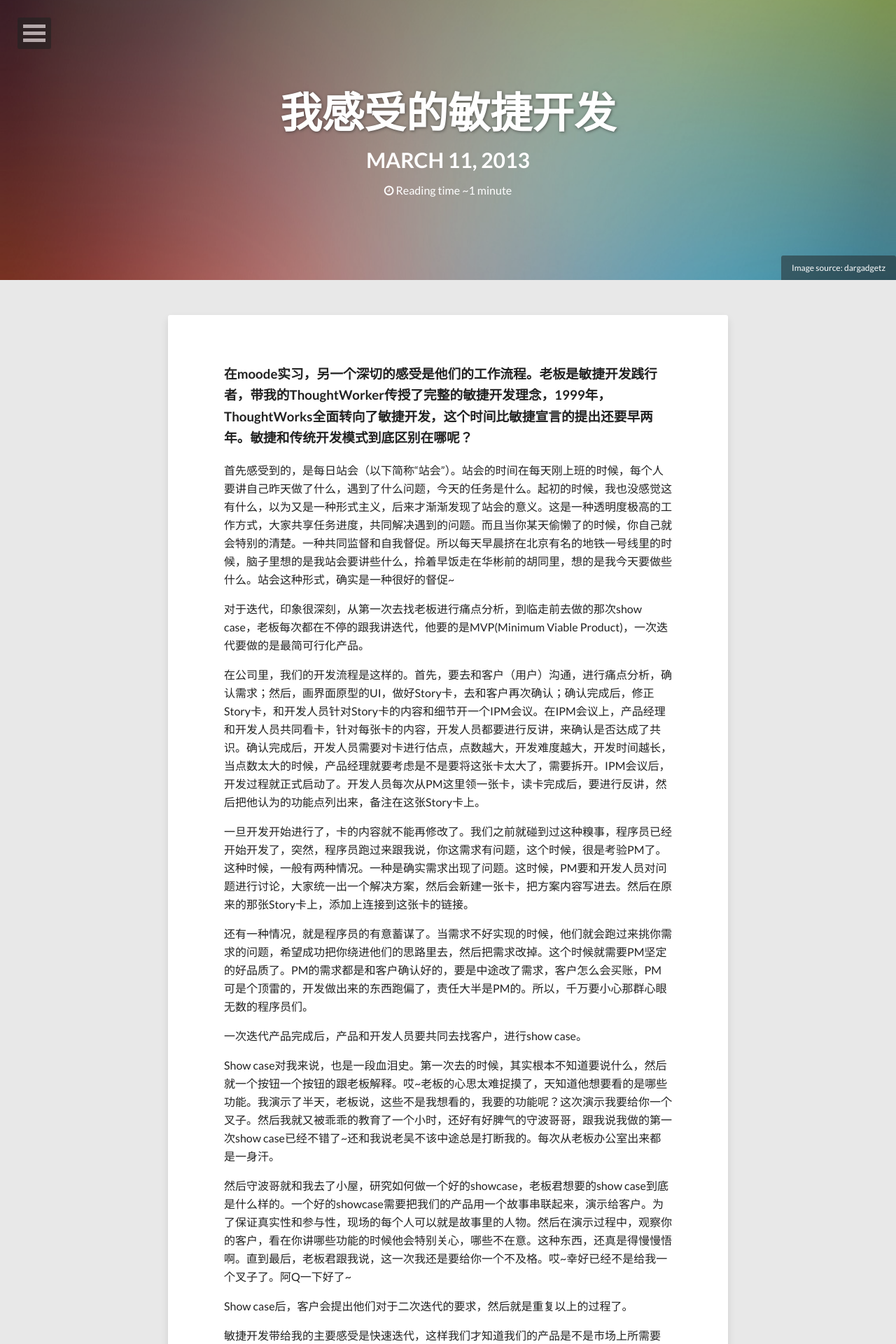
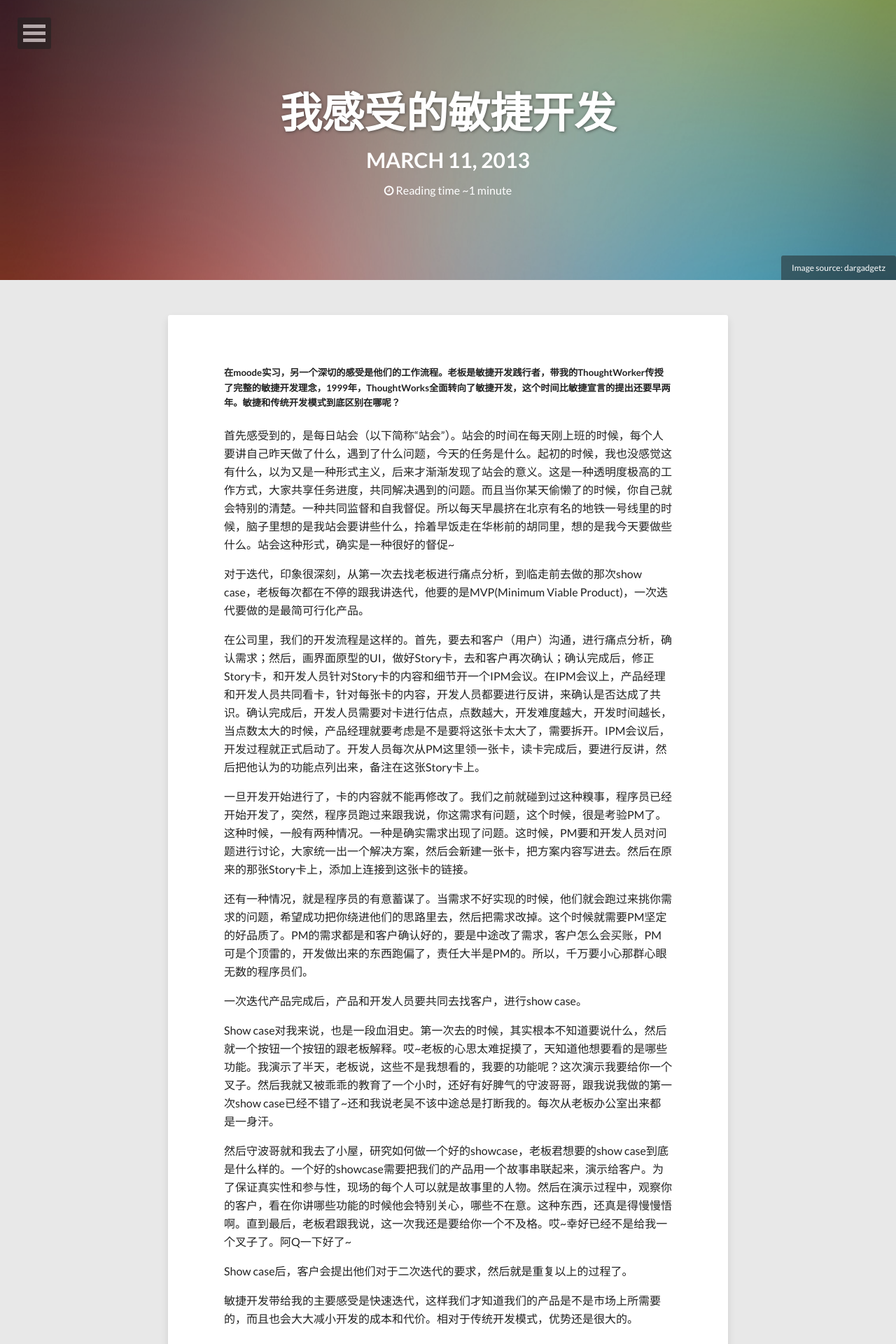
Before and after one commit to EnidYin/EnidYin.github.io, a Jekyll site: the page built from _posts/2013-03-11-My-Understandings-about-Agile.md, in a window 1280 px wide. Shown: the top 1920 px of the page at 70% size. Built offline with Jekyll 4.4.1, drawn with Linux system fonts in a browser that asks for light colours; nearby versions of some CDN libraries; comment, search, counter and statistics services are not loaded.

Commit message:
font-size

```diff
--- a/_posts/2013-03-11-My-Understandings-about-Agile.md
+++ b/_posts/2013-03-11-My-Understandings-about-Agile.md
@@ -13,7 +13,7 @@ share: true
 ---
 
 
-###在moode实习，另一个深切的感受是他们的工作流程。老板是敏捷开发践行者，带我的ThoughtWorker传授了完整的敏捷开发理念，1999年，ThoughtWorks全面转向了敏捷开发，这个时间比敏捷宣言的提出还要早两年。敏捷和传统开发模式到底区别在哪呢？
+#####在moode实习，另一个深切的感受是他们的工作流程。老板是敏捷开发践行者，带我的ThoughtWorker传授了完整的敏捷开发理念，1999年，ThoughtWorks全面转向了敏捷开发，这个时间比敏捷宣言的提出还要早两年。敏捷和传统开发模式到底区别在哪呢？
 
 首先感受到的，是每日站会（以下简称“站会”）。站会的时间在每天刚上班的时候，每个人要讲自己昨天做了什么，遇到了什么问题，今天的任务是什么。起初的时候，我也没感觉这有什么，以为又是一种形式主义，后来才渐渐发现了站会的意义。这是一种透明度极高的工作方式，大家共享任务进度，共同解决遇到的问题。而且当你某天偷懒了的时候，你自己就会特别的清楚。一种共同监督和自我督促。所以每天早晨挤在北京有名的地铁一号线里的时候，脑子里想的是我站会要讲些什么，拎着早饭走在华彬前的胡同里，想的是我今天要做些什么。站会这种形式，确实是一种很好的督促~
 
```
